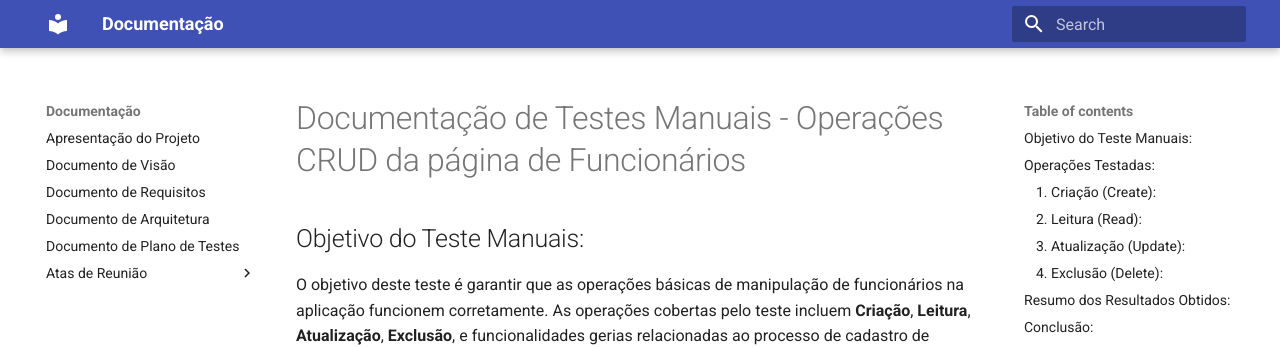
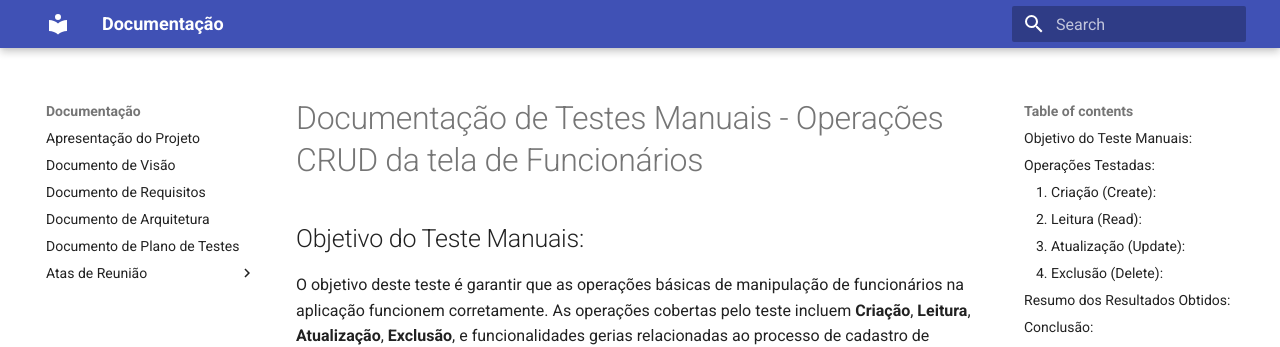
Before and after one commit to JAugustoM/Gestao-Catavento, an MkDocs documentation site: the page built from docs/documento-plano-testes/testes_manuais/tela_funcionarios_adm/crud.md, in a window 1280 px wide and 900 px high. Shown: the top 347 px of the window. Built offline with MkDocs 1.6.1 and Material for MkDocs 9.7.7, drawn with Linux system fonts in a browser that asks for light colours.

Commit message:
update: doc tela de funcionários (adm)

```diff
--- a/docs/documento-plano-testes/testes_manuais/tela_funcionarios_adm/crud.md
+++ b/docs/documento-plano-testes/testes_manuais/tela_funcionarios_adm/crud.md
@@ -1,4 +1,4 @@
-# Documentação de Testes Manuais - Operações CRUD da página de Funcionários
+# Documentação de Testes Manuais - Operações CRUD da tela de Funcionários
 
 ## Objetivo do Teste Manuais:
 
```
